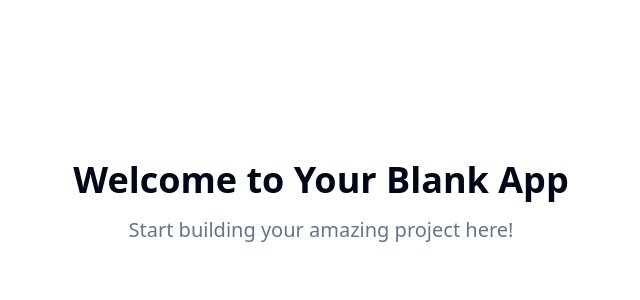
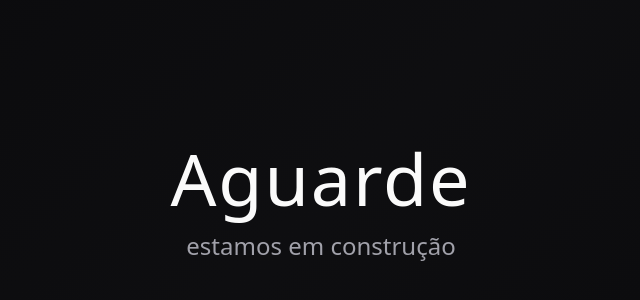
Before and after one commit to alexandre2021/titans-fitness-novo, a React (Vite) app: page / in a window 1280 px wide. Shown: the part 198-498 px from the top of the page, without its empty margins (319-959 px from the left). Built offline with nearby package versions, Linux system fonts and the light colour scheme.

Commit message:
Create landing page
Create a landing page with the text "Aguarde estamos em construção".

```diff
--- a/src/index.css
+++ b/src/index.css
@@ -8,33 +8,36 @@ All colors MUST be HSL.
 
 @layer base {
   :root {
-    --background: 0 0% 100%;
-    --foreground: 222.2 84% 4.9%;
+    --background: 240 10% 3.9%;
+    --foreground: 0 0% 98%;
 
-    --card: 0 0% 100%;
-    --card-foreground: 222.2 84% 4.9%;
+    --card: 240 10% 3.9%;
+    --card-foreground: 0 0% 98%;
 
-    --popover: 0 0% 100%;
-    --popover-foreground: 222.2 84% 4.9%;
+    --popover: 240 10% 3.9%;
+    --popover-foreground: 0 0% 98%;
 
-    --primary: 222.2 47.4% 11.2%;
-    --primary-foreground: 210 40% 98%;
+    --primary: 47 96% 53%;
+    --primary-foreground: 240 10% 3.9%;
 
-    --secondary: 210 40% 96.1%;
-    --secondary-foreground: 222.2 47.4% 11.2%;
+    --secondary: 240 3.7% 15.9%;
+    --secondary-foreground: 0 0% 98%;
 
-    --muted: 210 40% 96.1%;
-    --muted-foreground: 215.4 16.3% 46.9%;
+    --muted: 240 3.7% 15.9%;
+    --muted-foreground: 240 5% 64.9%;
 
-    --accent: 210 40% 96.1%;
-    --accent-foreground: 222.2 47.4% 11.2%;
+    --accent: 240 3.7% 15.9%;
+    --accent-foreground: 0 0% 98%;
 
     --destructive: 0 84.2% 60.2%;
-    --destructive-foreground: 210 40% 98%;
+    --destructive-foreground: 0 0% 98%;
 
-    --border: 214.3 31.8% 91.4%;
-    --input: 214.3 31.8% 91.4%;
-    --ring: 222.2 84% 4.9%;
+    --border: 240 3.7% 15.9%;
+    --input: 240 3.7% 15.9%;
+    --ring: 47 96% 53%;
+
+    --gradient-bg: linear-gradient(135deg, hsl(240, 10%, 3.9%) 0%, hsl(240, 8%, 6%) 50%, hsl(240, 10%, 3.9%) 100%);
+    --glow-primary: 47 96% 53%;
 
     --radius: 0.5rem;
 
--- a/src/pages/Index.tsx
+++ b/src/pages/Index.tsx
@@ -1,11 +1,13 @@
-// Update this page (the content is just a fallback if you fail to update the page)
-
 const Index = () => {
   return (
-    <div className="min-h-screen flex items-center justify-center bg-background">
+    <div className="min-h-screen flex items-center justify-center bg-gradient-bg">
       <div className="text-center">
-        <h1 className="text-4xl font-bold mb-4">Welcome to Your Blank App</h1>
-        <p className="text-xl text-muted-foreground">Start building your amazing project here!</p>
+        <h1 className="text-6xl md:text-7xl font-light text-foreground tracking-wide">
+          Aguarde
+        </h1>
+        <p className="text-xl md:text-2xl text-muted-foreground mt-4 font-light">
+          estamos em construção
+        </p>
       </div>
     </div>
   );
--- a/tailwind.config.ts
+++ b/tailwind.config.ts
@@ -63,6 +63,12 @@ export default {
 					ring: 'hsl(var(--sidebar-ring))'
 				}
 			},
+			backgroundImage: {
+				'gradient-bg': 'var(--gradient-bg)',
+			},
+			boxShadow: {
+				'glow': '0 0 50px hsl(var(--glow-primary) / 0.3)',
+			},
 			borderRadius: {
 				lg: 'var(--radius)',
 				md: 'calc(var(--radius) - 2px)',
```
